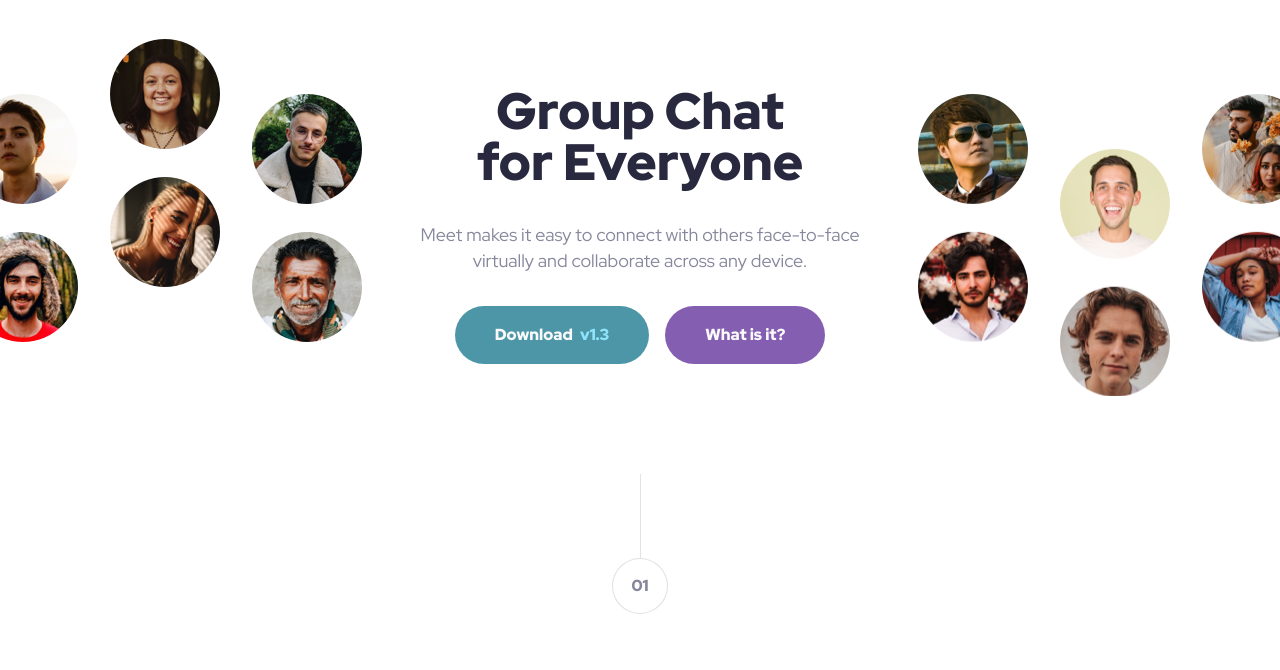
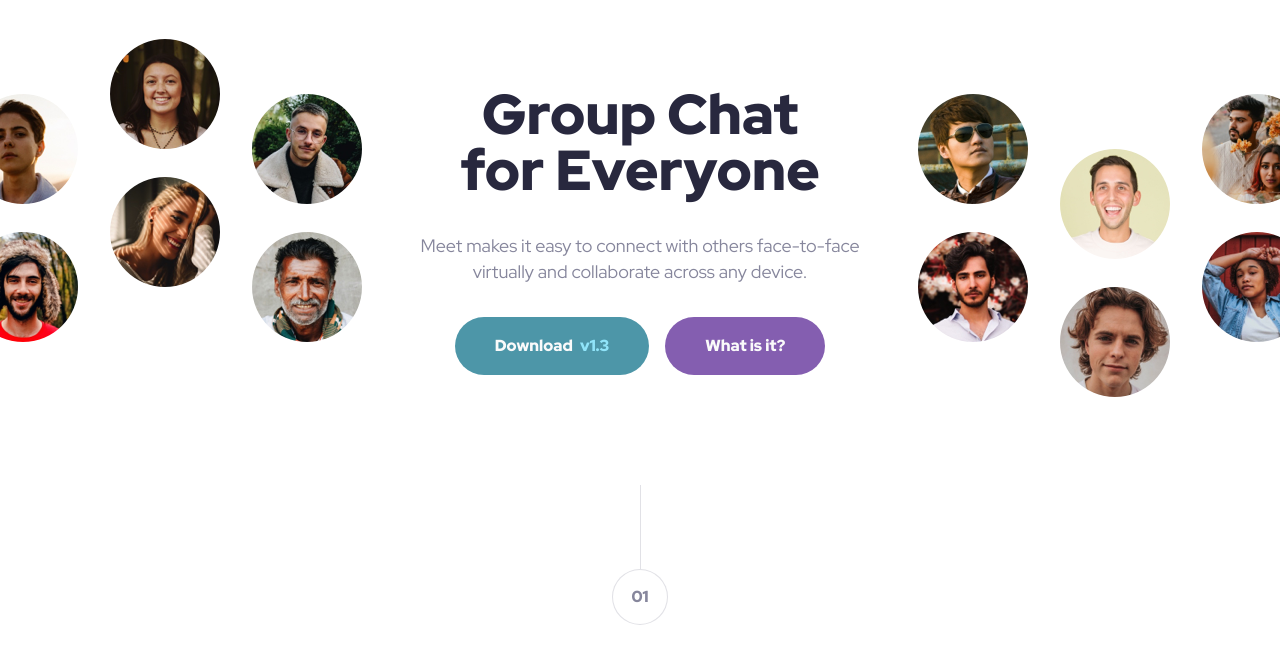
Before and after one commit to sergioreynoso/meet-landing-page, a website built with Parcel: page index.html in a window 1280 px wide. Shown: the part 130-800 px from the top of the page. Built offline with nearby package versions, Linux system fonts and the light colour scheme.

Commit message:
Updated heading size

```diff
--- a/scss/base/_typography.scss
+++ b/scss/base/_typography.scss
@@ -12,8 +12,8 @@ body {
 h1 {
   font-style: normal;
   font-weight: 900;
-  font-size: clamp(2.5rem, 4vw, 4rem);
-  line-height: clamp(2.5rem, 4vw, 4rem);
+  font-size: clamp(2.5rem, 4.4vw, 4rem);
+  line-height: clamp(2.5rem, 4.4vw, 4rem);
   color: clr.$color-neutral-700;
 }
 
```
